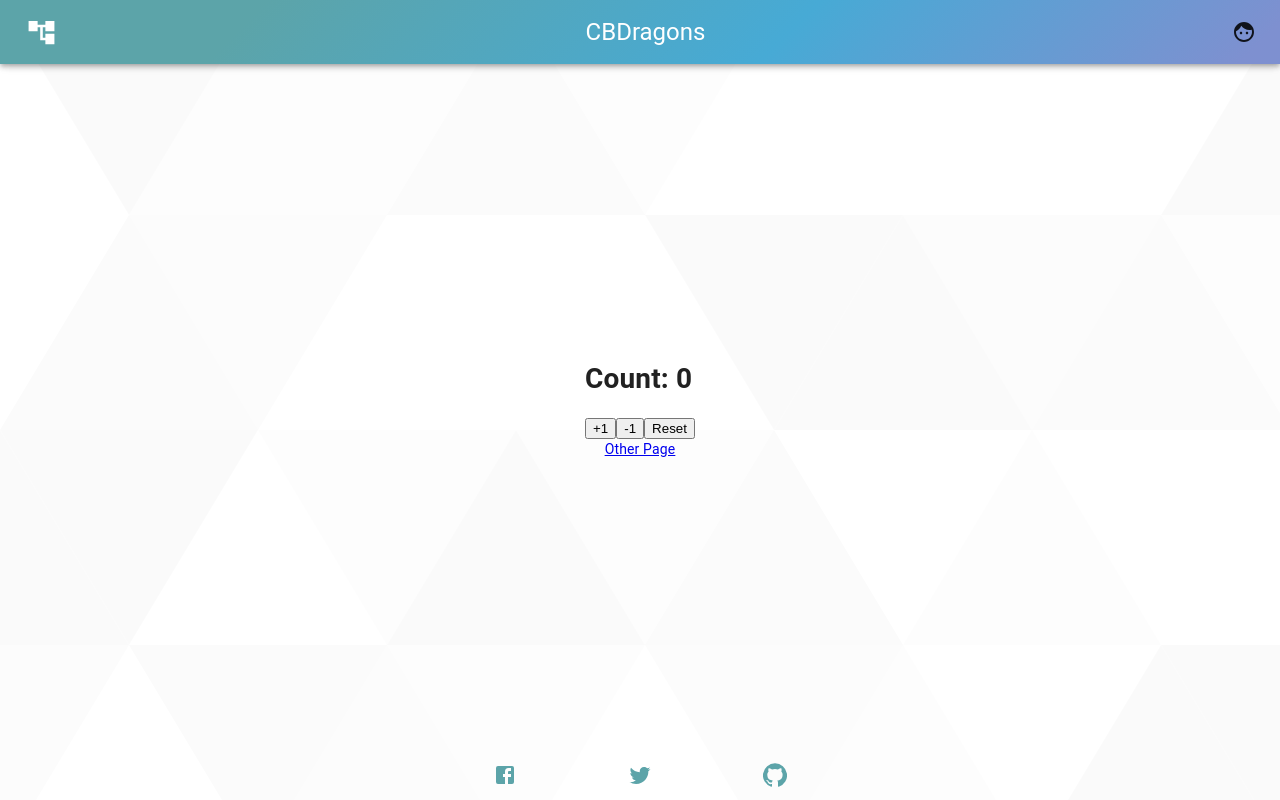
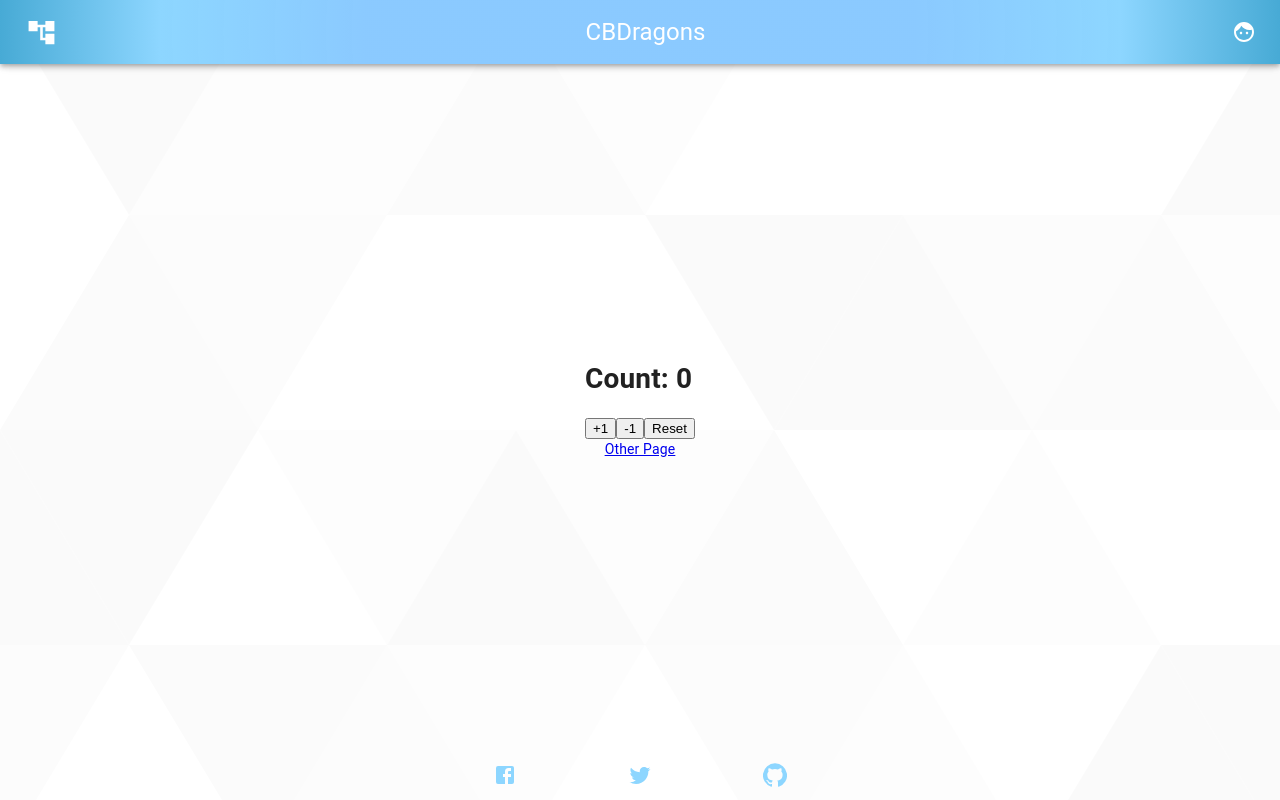
Before and after one commit to CCChira/CallbackDragons, a Next.js app: page / in a window 1280 px wide. Built offline with nearby package versions, Linux system fonts and the light colour scheme.

Commit message:
small changes in gradient

```diff
--- a/Components/NavbarComponent.js
+++ b/Components/NavbarComponent.js
@@ -6,8 +6,8 @@ const useStyles = makeStyles({
     display: 'flex',
     justifyContent: 'space-between',
     position: 'fixed',
-    background: "rgb(92,164,169)",
-    background: "linear-gradient(135deg, rgba(92,164,169,1) 20%, rgba(71,170,213,1) 61%, rgba(126,144,208,1) 97%)"
+    background: "rgb(135,200,255)",
+    background: "radial-gradient(circle, rgba(135,200,255,0.9669001389618347) 43%, rgba(141,214,255,1) 75%, rgba(71,170,213,1) 100%)"
   },
   logo: {
     position: 'relative',
@@ -21,6 +21,7 @@ const useStyles = makeStyles({
   },
   profile: {
     position: 'relative',
+    color: 'white',
   }
 })
 function NavbarComponent() {
--- a/src/theme.js
+++ b/src/theme.js
@@ -1,15 +1,15 @@
 import { createTheme } from '@material-ui/core/styles';
 import red from '@material-ui/core/colors/red';
 /*
-#5ca4a9
-#47aad5
-#7e90d0 ///somtehing?
+#8dd6ff
+#87c8ff
+#47aad5 ///gradient colors
 */
 // Create a theme instance.
 const theme = createTheme({
     palette: {
         primary: {
-            main: '#5ca4a9 ', ///turqoise
+            main: '#8dd6ff ', ///blue
         },
         secondary: {
             main: '#47aad5', ///blue
```
